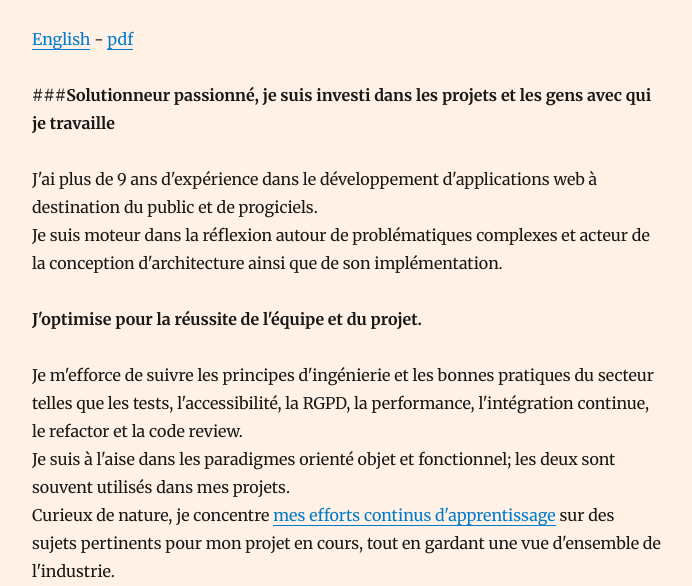
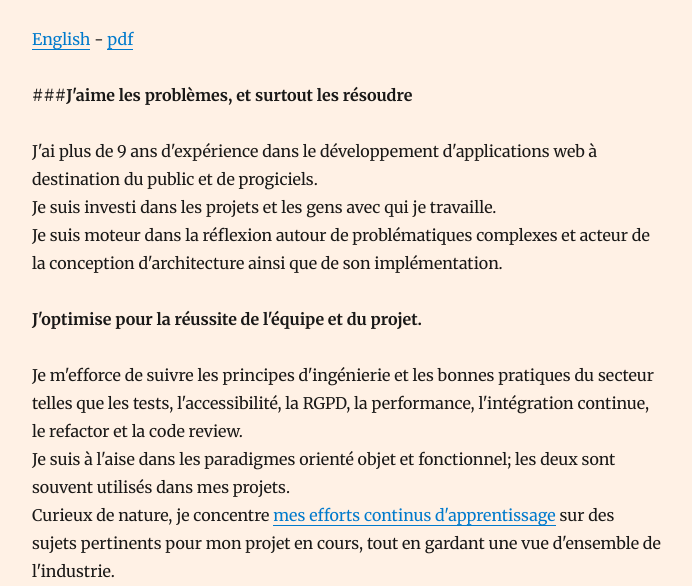
Before and after one commit to camille-hdl/website, a Gatsby site: page /cv/ in a window 1280 px wide. Shown: the part 214-800 px from the top of the page, without its empty margins (293-985 px from the left). Built offline with nearby package versions, Linux system fonts and the light colour scheme; Gatsby itself is replaced by a stand-in of ours; some packages are replaced by stand-ins of ours.

Commit message:
Update index.md

```diff
--- a/content/pages/cv/index.md
+++ b/content/pages/cv/index.md
@@ -6,9 +6,10 @@ lang: fr
 ---
 [English](/resume/) - <a href="camille-hodoul.pdf" target="_blank" download>pdf</a>
 
-###__Solutionneur passionné, je suis investi dans les projets et les gens avec qui je travaille__
+###__J'aime les problèmes, et surtout les résoudre__
 
 J'ai plus de 9 ans d'expérience dans le développement d'applications web à destination du public et de progiciels.
+Je suis investi dans les projets et les gens avec qui je travaille.
 Je suis moteur dans la réflexion autour de problématiques complexes et acteur de la conception d'architecture ainsi que de son implémentation.
 
 __J'optimise pour la réussite de l'équipe et du projet.__
```
